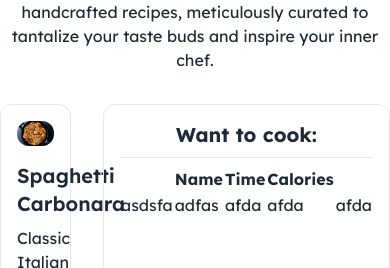
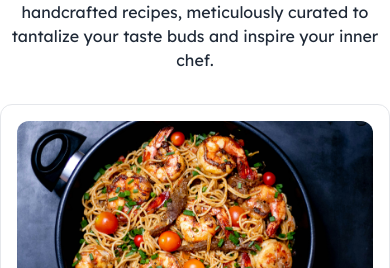
Before and after one commit to Rahim-Ashraf/Recipe-Calories, a React (Vite) app: page / in a window 390 px wide. Shown: the part 844-1112 px from the top of the page. Built offline with nearby package versions, Linux system fonts and the light colour scheme.

Commit message:
make want to cook section and includ toast

```diff
--- a/package.json
+++ b/package.json
@@ -12,7 +12,8 @@
   "dependencies": {
     "react": "^18.2.0",
     "react-dom": "^18.2.0",
-    "react-icons": "^5.0.1"
+    "react-icons": "^5.0.1",
+    "react-toastify": "^10.0.5"
   },
   "devDependencies": {
     "@types/react": "^18.2.64",
--- a/src/App.jsx
+++ b/src/App.jsx
@@ -1,14 +1,17 @@
 import Banner from "./components/Banner"
 import Navbar from "./components/Navbar"
 import Recipes from "./components/Recipes"
+import { ToastContainer, toast } from 'react-toastify';
+import 'react-toastify/dist/ReactToastify.css';
 
 function App() {
-
+  const notify = () => toast.warn("You can't cook twice");
   return (
     <>
       <Navbar />
       <Banner />
-      <Recipes />
+      <Recipes notify={notify} />
+      <ToastContainer />
 
     </>
   )
--- a/src/components/Racipe.jsx
+++ b/src/components/Racipe.jsx
@@ -2,7 +2,7 @@ import { CiClock2 } from "react-icons/ci";
 import { MdOutlineLocalFireDepartment } from "react-icons/md";
 
 
-const Racipe = ({ recipe }) => {
+const Racipe = ({ recipe, handleRecipeItems }) => {
     const { recipe_image, recipe_name, short_description, ingredients, preparing_time, calories } = recipe
     return (
         <div>
@@ -35,7 +35,7 @@ const Racipe = ({ recipe }) => {
                         <p>{calories}</p>
                     </div>
                 </div>
-                <button className="btn rounded-full bg-[#0BE58A]">Want to Cook</button>
+                <button onClick={() => handleRecipeItems(recipe)} className="btn rounded-full bg-[#0BE58A]">Want to Cook</button>
             </div>
         </div>
     );
--- a/src/components/Recipes.jsx
+++ b/src/components/Recipes.jsx
@@ -2,13 +2,22 @@ import { useEffect, useState } from "react";
 import Racipe from "./Racipe";
 import Sidebar from "./Sidebar";
 
-const Recipes = () => {
+const Recipes = ({ notify }) => {
     const [recipes, setRecipes] = useState([])
     useEffect(() => {
         fetch("data.json")
             .then(res => res.json())
             .then(data => setRecipes(data))
     }, [])
+    const [recipeItems, setRecipeItems] = useState([])
+    const handleRecipeItems = item => {
+        if (recipeItems.includes(item)) {
+            notify()
+        }
+        else {
+            setRecipeItems([...recipeItems, item])
+        }
+    }
     return (
         <div>
             <div>
@@ -17,13 +26,13 @@ const Recipes = () => {
                     tantalize your taste buds and inspire your inner chef.
                 </p>
             </div>
-            <div className="flex gap-8 my-8">
+            <div className="lg:flex gap-8 my-8">
                 <div className="lg:w-3/5 grid grid-cols-1 lg:grid-cols-2 gap-6">
                     {recipes.map((recipe, idx) => {
-                        return <Racipe key={idx} recipe={recipe} />
+                        return <Racipe key={idx} recipe={recipe} handleRecipeItems={handleRecipeItems} />
                     })}
                 </div>
-                <Sidebar />
+                <Sidebar recipeItems={recipeItems} />
             </div>
         </div>
     );
--- a/src/components/Sidebar.jsx
+++ b/src/components/Sidebar.jsx
@@ -1,24 +1,38 @@
 
-const Sidebar = () => {
+const Sidebar = ({ recipeItems }) => {
+    console.log(recipeItems)
     return (
         <div className="lg:w-2/5 p-4 border border-gray-200 rounded-xl">
-            <h2 className="text-xl font-bold text-center mb-2">Want to cook: { }</h2>
+            <h2 className="text-xl font-bold text-center mb-2">Want to cook: {recipeItems.length}</h2>
             <hr />
             <div>
                 <table className="w-full mt-2">
+                    <thead>
                         <tr>
                             <td className="font-bold"></td>
                             <td className="font-bold">Name</td>
                             <td className="font-bold">Time</td>
                             <td className="font-bold">Calories</td>
                         </tr>
-                    <tr>
-                        <td>asdsfa</td>
-                        <td>adfas</td>
-                        <td>afda</td>
-                        <td>afda</td>
-                        <td>afda</td>
+                    </thead>
+                    <tbody className="bg-gray-100 my-2">
+
+                        {
+                            recipeItems.map((recipeItem, idx) => {
+                                return (
+                                    <tr key={idx}>
+                                        <td><p className="p-2">{idx + 1}</p></td>
+                                        <td className="p-2">z{recipeItem.recipe_name}</td>
+                                        <td className="p-2"></td>
+                                        <td className="p-2"></td>
+                                        <td><button className="btn rounded-full bg-[#0BE58A]">Preparing</button></td>
                                     </tr>
+                                )
+                            })
+                        }
+
+
+                    </tbody>
                 </table>
             </div>
         </div>
```
Also changed, not shown: 1 other file (tests, documents, lock files or other folders). Lines whose indentation alone changed are shown as unchanged.
